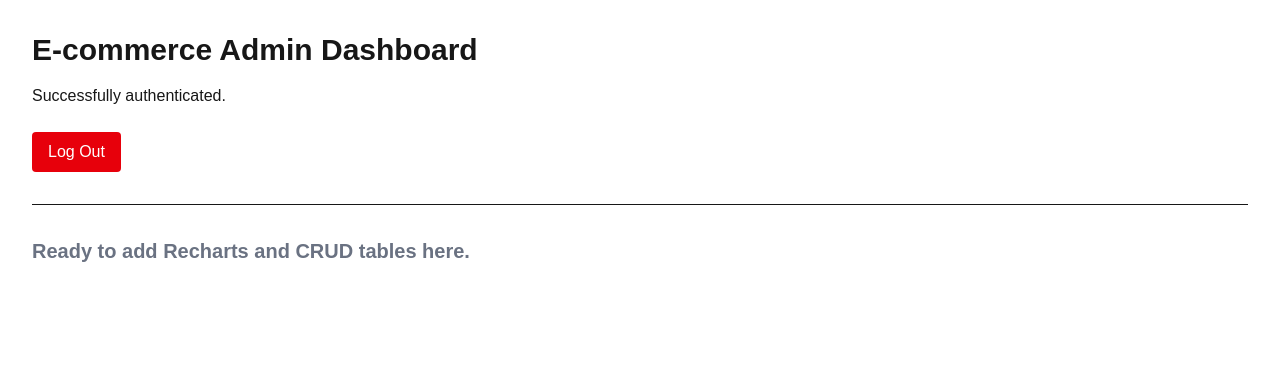
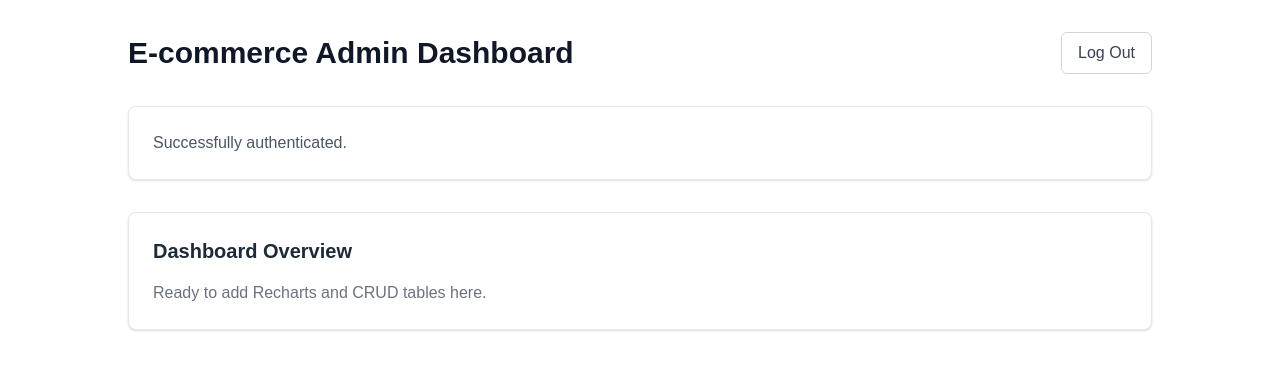
Before and after one commit to samybit/iti-ecommerce-admin, a Next.js app: page / in a window 1280 px wide. Shown: the top 370 px of the page. Built offline with nearby package versions, Linux system fonts and the light colour scheme.

Commit message:
style: refine initial UI

```diff
--- a/src/app/layout.tsx
+++ b/src/app/layout.tsx
@@ -27,7 +27,9 @@ export default function RootLayout({
       lang="en"
       className={`${geistSans.variable} ${geistMono.variable} h-full antialiased`}
     >
-      <body className="min-h-full flex flex-col">{children}</body>
+      <body className="min-h-full flex flex-col bg-gray-50 dark:bg-gray-900 text-gray-900 dark:text-gray-100 font-sans">
+        {children}
+      </body>
     </html>
   );
 }
--- a/src/app/login/page.js
+++ b/src/app/login/page.js
@@ -22,9 +22,9 @@ export default function LoginPage() {
   };
 
   return (
-    <div className="flex h-screen items-center justify-center bg-gray-100">
-      <form onSubmit={handleSubmit} className="bg-white p-8 rounded shadow-md w-96">
-        <h1 className="text-2xl font-bold mb-6 text-center text-black">Admin Login</h1>
+    <div className="flex flex-1 w-full items-center justify-center p-8">
+      <form onSubmit={handleSubmit} className="bg-white p-8 rounded-lg shadow-sm border border-gray-200 w-full max-w-sm">
+        <h1 className="text-2xl font-bold mb-6 text-center text-gray-900">Admin Login</h1>
         {error && <p className="text-red-500 text-sm mb-4">{error}</p>}
 
         <input
@@ -32,7 +32,7 @@ export default function LoginPage() {
           placeholder="Email"
           value={email}
           onChange={(e) => setEmail(e.target.value)}
-          className="w-full border p-2 mb-4 rounded text-black"
+          className="w-full border border-gray-300 p-2 mb-4 rounded-md text-gray-900 focus:outline-none focus:ring-2 focus:ring-blue-500 focus:border-transparent transition-colors"
           required
         />
         <input
@@ -40,10 +40,10 @@ export default function LoginPage() {
           placeholder="Password"
           value={password}
           onChange={(e) => setPassword(e.target.value)}
-          className="w-full border p-2 mb-6 rounded text-black"
+          className="w-full border border-gray-300 p-2 mb-6 rounded-md text-gray-900 focus:outline-none focus:ring-2 focus:ring-blue-500 focus:border-transparent transition-colors"
           required
         />
-        <button type="submit" className="w-full bg-blue-600 text-white p-2 rounded hover:bg-blue-700">
+        <button type="submit" className="w-full bg-blue-600 text-white p-2 rounded-md font-medium hover:bg-blue-700 transition-colors">
           Sign In
         </button>
       </form>
--- a/src/app/page.tsx
+++ b/src/app/page.tsx
@@ -4,21 +4,30 @@ import { signOut } from "next-auth/react";
 
 export default function Dashboard() {
   return (
-    <div className="p-8">
-      <h1 className="text-3xl font-bold mb-4">E-commerce Admin Dashboard</h1>
-      <p className="mb-6">Successfully authenticated.</p>
+    <div className="flex-1 p-8 w-full">
+      <div className="max-w-5xl mx-auto">
+        <div className="flex justify-between items-center mb-8">
+          <h1 className="text-3xl font-bold text-gray-900 dark:text-white">E-commerce Admin Dashboard</h1>
+          <button
+            onClick={() => signOut()}
+            className="bg-white dark:bg-gray-800 text-gray-700 dark:text-gray-200 border border-gray-300 dark:border-gray-600 px-4 py-2 rounded-md font-medium hover:bg-gray-50 dark:hover:bg-gray-700 transition-colors"
+          >
+            Log Out
+          </button>
+        </div>
 
-      <button
-        onClick={() => signOut()}
-        className="bg-red-600 text-white px-4 py-2 rounded hover:bg-red-700"
-      >
-        Log Out
-      </button>
+        <div className="bg-white dark:bg-gray-800 rounded-lg shadow-sm border border-gray-200 dark:border-gray-700 p-6 mb-8">
+          <p className="text-gray-600 dark:text-gray-300">Successfully authenticated.</p>
+        </div>
 
-      <div className="mt-8 border-t pt-8">
-        <h2 className="text-xl font-semibold text-gray-500">
-          Ready to add Recharts and CRUD tables here.
-        </h2>
+        <div className="bg-white dark:bg-gray-800 rounded-lg shadow-sm border border-gray-200 dark:border-gray-700 p-6">
+          <h2 className="text-xl font-semibold text-gray-800 dark:text-white mb-4">
+            Dashboard Overview
+          </h2>
+          <p className="text-gray-500 dark:text-gray-400">
+            Ready to add Recharts and CRUD tables here.
+          </p>
+        </div>
       </div>
     </div>
   );
```
